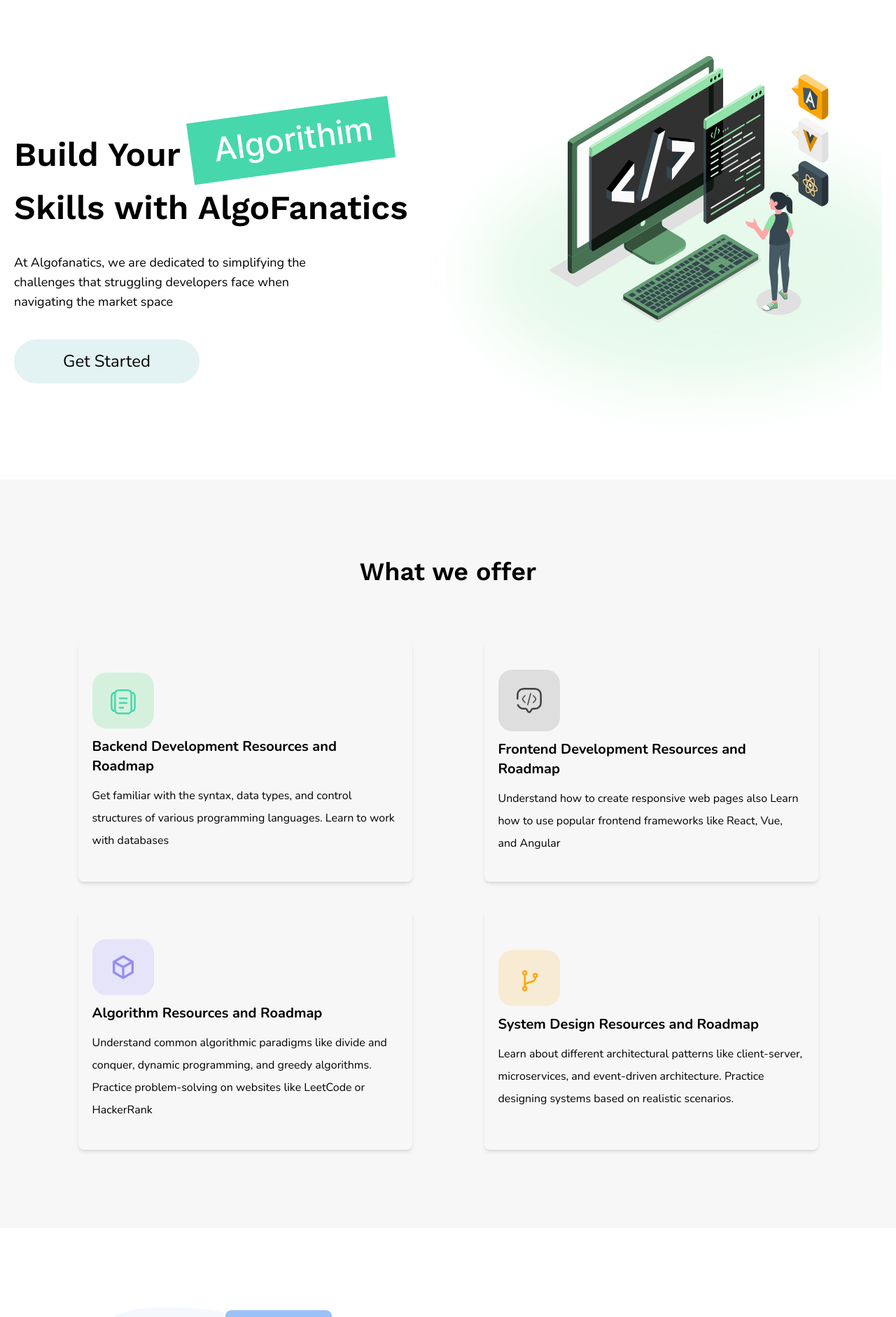
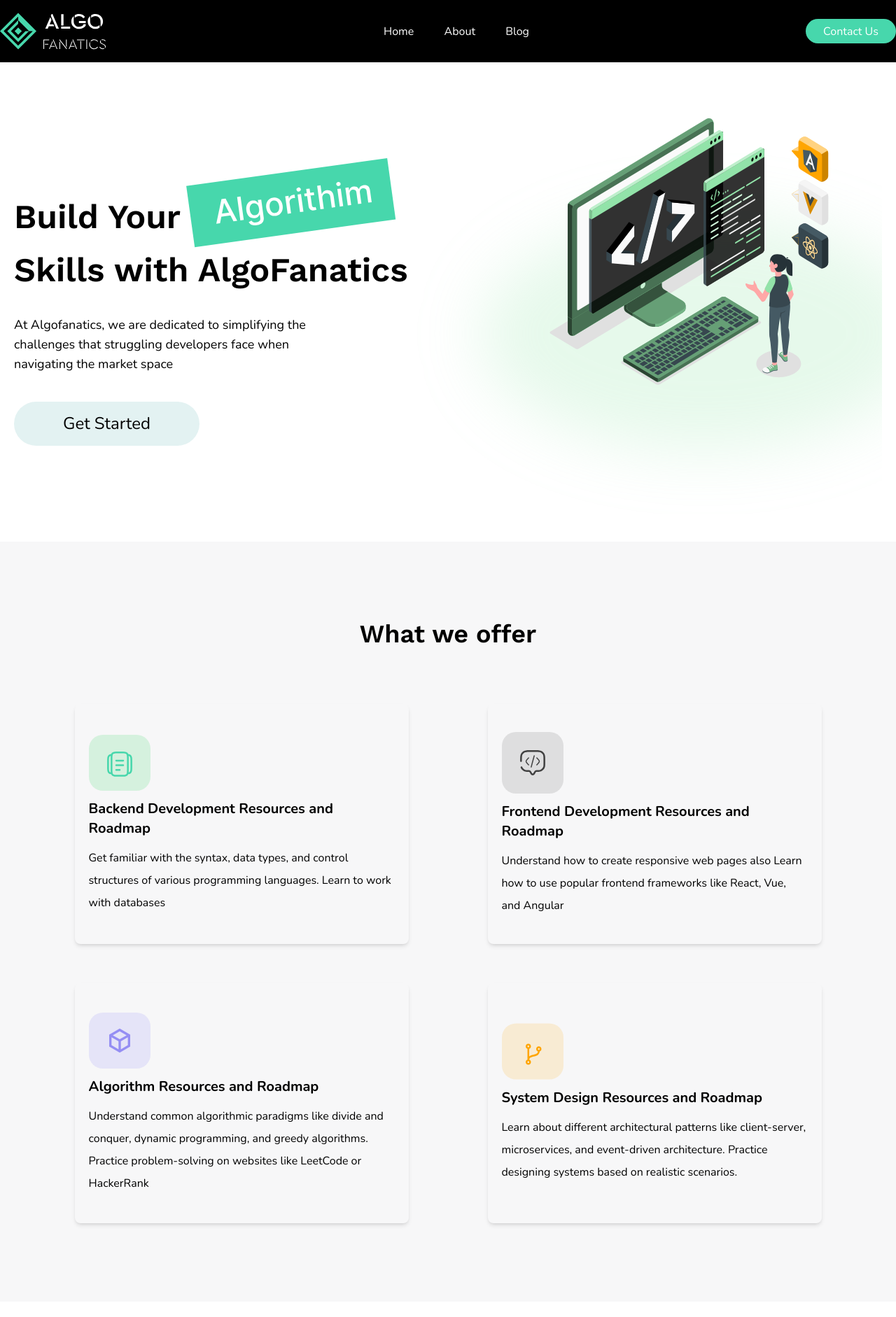
Before and after one commit to algofanatics/algofanatics-website, a Next.js app in the folder algofanatics/: page / in a window 1280 px wide. Shown: the top 1882 px of the page at 70% size. Built offline with nearby package versions, Linux system fonts and the light colour scheme.

Commit message:
Navbar UI

```diff
--- a/algofanatics/components/About/About.tsx
+++ b/algofanatics/components/About/About.tsx
@@ -3,11 +3,11 @@ import Image from "next/image";
 const About = () => {
   return (
     <main className="lg:bg-services bg-white">
-      <section className="container lg:hidden block mx-auto pt-16 px-5">
+      <section className="container lg:hidden block mx-auto pt-20 px-5">
         <div>
           <h1 className="text-3xl font-bold">About Us</h1>
         </div>
-        <div className="py-7">
+        <div className="py-7 flex justify-center items-center">
           <Image
             src="/assets/about/about.svg"
             alt="about us"
--- a/algofanatics/components/Mission/Mission.tsx
+++ b/algofanatics/components/Mission/Mission.tsx
@@ -4,7 +4,7 @@ import React from "react";
 const Mission = () => {
   return (
     <main>
-      <section className="lg:pt-28 pt-16 px-5 container mx-auto flex items-center flex-col lg:flex-row">
+      <section className="lg:pt-28 pt-20 px-5 container mx-auto grid place-items-center place-content-center grid-cols-1 lg:grid-cols-2">
         <div className="lg:block hidden">
           <Image
             src="/assets/header/mission.svg"
--- a/algofanatics/components/Navbar/Navbar.tsx
+++ b/algofanatics/components/Navbar/Navbar.tsx
@@ -1,9 +1,24 @@
-import React from 'react'
+import Image from "next/image";
+import React from "react";
 
 const Navbar = () => {
   return (
-    <div className=''>Navbar</div>
-  )
-}
+    <nav className="bg-black py-3 ">
+      <div className="container mx-auto flex justify-between items-center text-white">
+        <div>
+          <Image src="/assets/navbar/Logo.svg" alt="" width={153} height={65} />
+        </div>
+        <ul className="lg:flex justify-between w-52  hidden">
+          <li>Home</li>
+          <li>About</li>
+          <li>Blog</li>
+        </ul>
+        <div>
+          <button className="w-[129px] h-[35px] bg-primary lg:block hidden rounded-full">Contact Us</button>
+        </div>
+      </div>
+    </nav>
+  );
+};
 
-export default Navbar
+export default Navbar;
--- a/algofanatics/components/Services/Services.tsx
+++ b/algofanatics/components/Services/Services.tsx
@@ -4,12 +4,12 @@ const Services = () => {
     <main className="lg:bg-services">
       <section className="container mx-auto px-5 pt-10 lg:py-28">
         <div>
-          <h1 className="text-3xl font-work lg:text-4xl font-semibold text-start lg:text-center">
+          <h1 className="text-3xl font-work lg:text-4xl font-semibold text-center lg:text-center">
             What we offer
           </h1>
         </div>
-        <div className="grid grid-cols-1 md:grid-cols-2 place-items-center gap-y-10 lg:mt-20 mt-5 px-0 lg:px-10 ">
-          <div className="h-[260px] w-[355px]  lg:w-[477px] lg:h-[343px] lg:p-5 p-3 px-5 flex flex-col rounded-lg justify-center shadow-md cardBorder ">
+        <div className="grid grid-cols-1 md:grid-cols-2 place-items-center gap-y-14 gap-x-5 lg:mt-20 mt-10 px-0 xl:px-10 ">
+          <div className="h-[260px] w-[335px]  lg:w-[477px] lg:h-[343px] lg:p-5 p-3 px-5 flex flex-col rounded-lg justify-center shadow-md cardBorder ">
             <Image
               src="/assets/services/1.svg"
               alt="skill"
@@ -33,7 +33,7 @@ const Services = () => {
               of various programming languages. Learn to work with databases
             </p>
           </div>
-          <div className="h-[260px] w-[355px]  lg:w-[477px] lg:h-[343px] lg:p-5 p-3 px-5 flex flex-col rounded-lg justify-center shadow-md cardBorder ">
+          <div className="h-[260px] w-[335px]  lg:w-[477px] lg:h-[343px] lg:p-5 p-3 px-5 flex flex-col rounded-lg justify-center shadow-md cardBorder ">
             <Image
               src="/assets/services/2.svg"
               alt="skill"
@@ -56,7 +56,7 @@ const Services = () => {
               use popular frontend frameworks like React, Vue, and Angular
             </p>
           </div>{" "}
-          <div className="h-[260px] w-[355px]  lg:w-[477px] lg:h-[343px] lg:p-5 p-3 px-5 flex flex-col rounded-lg justify-center shadow-md cardBorder ">
+          <div className="h-[260px] w-[335px]  lg:w-[477px] lg:h-[343px] lg:p-5 p-3 px-5 flex flex-col rounded-lg justify-center shadow-md cardBorder ">
             <Image
               src="/assets/services/3.svg"
               alt="skill"
@@ -80,7 +80,7 @@ const Services = () => {
               problem-solving on websites like LeetCode or HackerRank
             </p>
           </div>
-          <div className="h-[260px] w-[355px]  lg:w-[477px] lg:h-[343px] lg:p-5 p-3 px-5 flex flex-col rounded-lg justify-center shadow-md cardBorder ">
+          <div className="h-[260px] w-[335px]  lg:w-[477px] lg:h-[343px] lg:p-5 p-3 px-5 flex flex-col rounded-lg justify-center shadow-md cardBorder ">
             <Image
               src="/assets/services/4.svg"
               alt="skill"
--- a/algofanatics/components/Team/Team.tsx
+++ b/algofanatics/components/Team/Team.tsx
@@ -4,7 +4,7 @@ const Team = () => {
   return (
     <main>
         <div className="container mx-auto">
-      <section className=" lg:pt-28 pt-16 px-5">
+      <section className=" lg:pt-28 pt-20 px-5">
         <h1 className="text-center md:text-3xl font-bold  text-2xl lg:text-5xl lg:font-semibold">
           Meet The Team of Experts
         </h1>
--- a/algofanatics/pages/index.tsx
+++ b/algofanatics/pages/index.tsx
@@ -9,7 +9,7 @@ import Team from "@/components/Team/Team";
 export default function Home() {
   return (
     <main className="overflow-x-hidden overflow-y-hidden font-nunito">
-      {/* <Navbar /> */}
+      <Navbar />
       <Header />
       <Services/>
       <Mission/>
--- a/algofanatics/tailwind.config.js
+++ b/algofanatics/tailwind.config.js
@@ -15,6 +15,7 @@ module.exports = {
       "avatar":"92E3A93B",
       "career":"#A6A6A6",
       "background":"#E7E5E5",
+      "primary":"#47D7AC",
       "services":"#F7F7F8",
       "backend":"#92E3A9",
       "frontend":"#0000001A",
```
Also changed, not shown: algofanatics/public/assets/navbar/Logo.svg (added).
